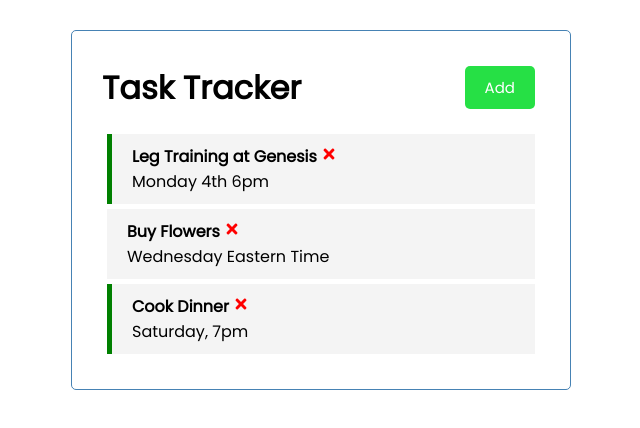
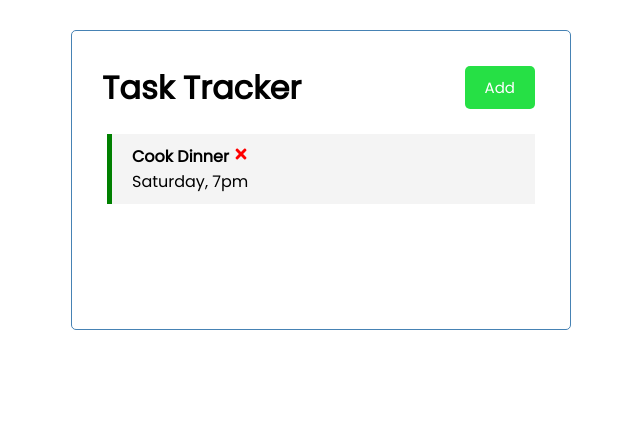
Before and after one commit to BlissfulCoda/React-task-tracker, a React (Create React App) app: page / in a window 1280 px wide. Shown: the top 428 px of the page, without its empty margins (319-959 px from the left). Built offline with nearby package versions, Linux system fonts and the light colour scheme; data requests are answered from the project's data file.

Commit message:
added a http delete method to erase te data from the server

```diff
--- a/db.json
+++ b/db.json
@@ -1,17 +1,5 @@
 {
   "tasks": [
-    {
-      "id": "1",
-      "text": "Leg Training at Genesis",
-      "day": "Monday 4th 6pm",
-      "reminder": true
-    },
-    {
-      "id": "2",
-      "text": "Buy Flowers",
-      "day": "Wednesday Eastern Time",
-      "reminder": false
-    },
     {
       "id": "3",
       "text": "Cook Dinner",
--- a/src/App.js
+++ b/src/App.js
@@ -22,7 +22,10 @@
     return data;
   }
 
-  const deleteTask = id => {
+  const deleteTask = async (id) => {
+    await fetch(`http://localhost:5000/tasks/${id}`, {
+      method: 'DELETE'
+    })
     setTasks(tasks.filter(task => task.id !== id))
   }
 
```
Also changed, not shown: 1 other file (tests, documents, lock files or other folders).
